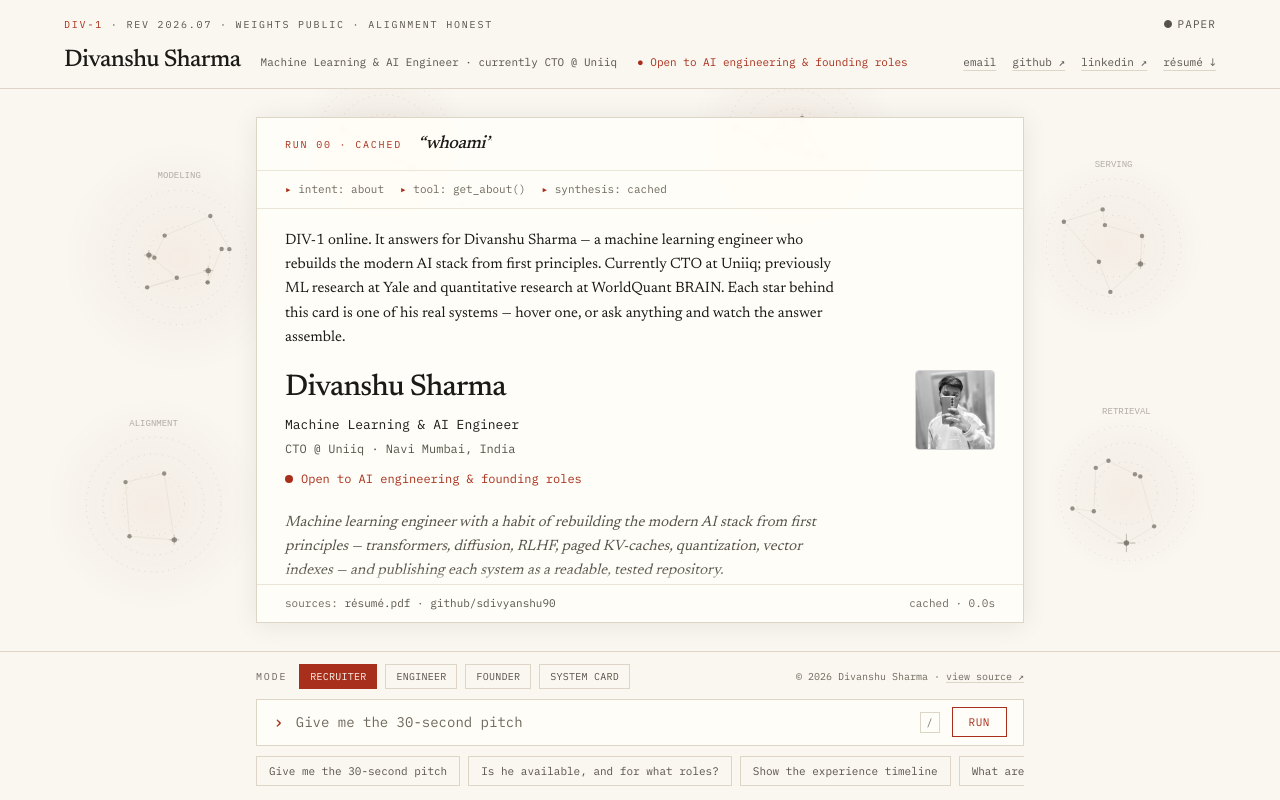
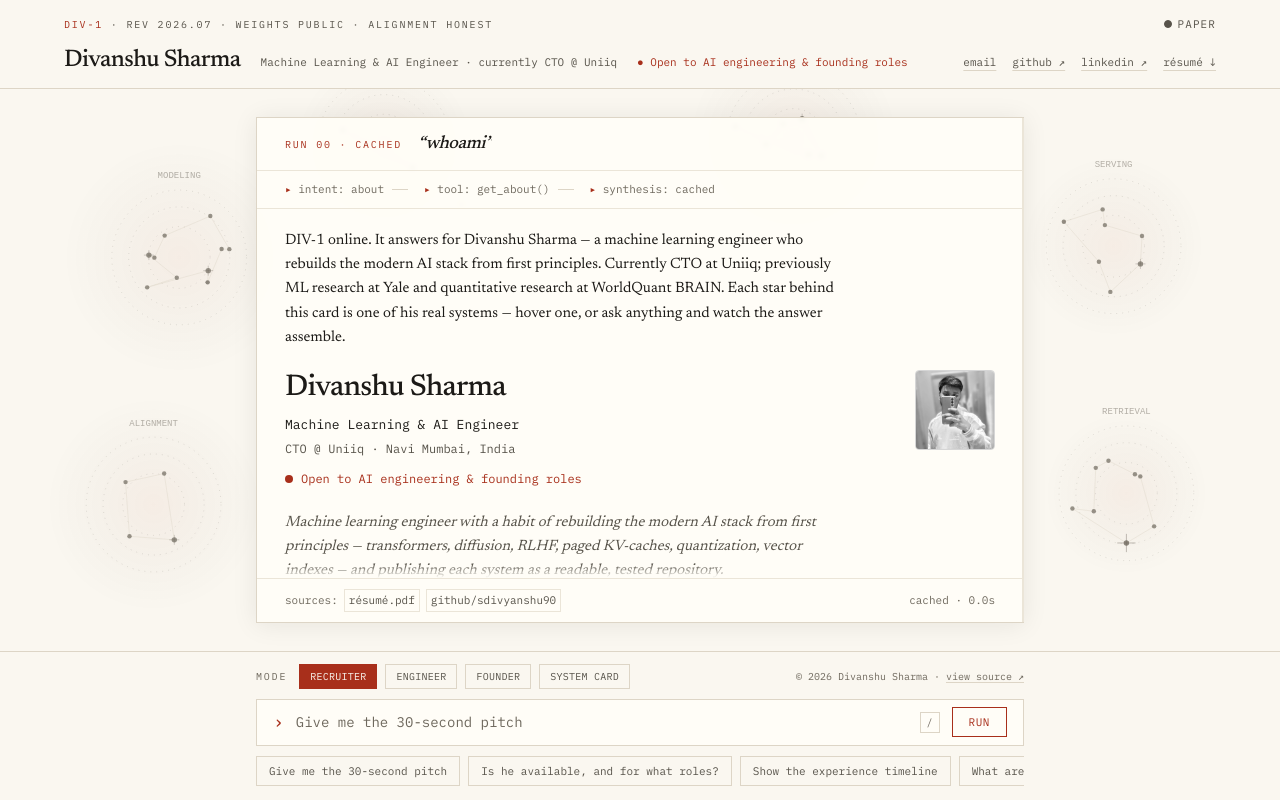
Before and after one commit to sdivyanshu90/my_portfolio, a Next.js app: page / in a window 1280 px wide. Built offline with nearby package versions, Linux system fonts and the light colour scheme.

Commit message:
feat: add trace source and scroll animations

```diff
--- a/src/components/console/card.tsx
+++ b/src/components/console/card.tsx
@@ -1,6 +1,7 @@
 "use client";
 
 import { motion, useReducedMotion } from "framer-motion";
+import { useEffect, useRef, useState } from "react";
 
 /**
  * The answer card — the single vessel every response materializes in.
@@ -30,12 +31,31 @@ export function TraceStrip({
       {steps.map((s, i) => (
         <motion.li
           key={`${s.step}-${i}`}
-          className="whitespace-nowrap"
+          className="inline-flex items-center gap-2 whitespace-nowrap"
           initial={reduce ? false : { opacity: 0, x: -8, scale: 0.96 }}
           animate={{ opacity: 1, x: 0, scale: 1 }}
           transition={{ duration: 0.25, ease: "easeOut" }}
         >
+          <span>
             <span className="text-accent">▸</span> {s.step}: {s.detail}
+          </span>
+          {i < steps.length - 1 || running ? (
+            <span
+              aria-hidden
+              className="relative hidden h-px w-4 overflow-hidden bg-rule sm:inline-block"
+            >
+              <motion.span
+                className="absolute top-1/2 size-1 -translate-y-1/2 rounded-full bg-accent"
+                initial={reduce ? false : { x: -4, opacity: 0 }}
+                animate={
+                  reduce
+                    ? { x: 10, opacity: 1 }
+                    : { x: 16, opacity: [0, 1, 1, 0] }
+                }
+                transition={{ duration: reduce ? 0 : 0.45, ease: "easeInOut" }}
+              />
+            </span>
+          ) : null}
         </motion.li>
       ))}
       {running ? (
@@ -116,11 +136,65 @@ export function CardShell({
   children?: React.ReactNode;
   animated?: boolean;
 }) {
+  const reduce = useReducedMotion();
+  const scrollRef = useRef<HTMLDivElement>(null);
+  const contentRef = useRef<HTMLDivElement>(null);
+  const [scrollState, setScrollState] = useState({
+    progress: 0,
+    scrollable: false,
+  });
+
+  useEffect(() => {
+    const scroller = scrollRef.current;
+    const content = contentRef.current;
+    if (!scroller || !content) return;
+
+    const update = () => {
+      const distance = scroller.scrollHeight - scroller.clientHeight;
+      const next = {
+        progress: distance > 0 ? scroller.scrollTop / distance : 0,
+        scrollable: distance > 8,
+      };
+      setScrollState((current) =>
+        current.scrollable === next.scrollable &&
+        Math.abs(current.progress - next.progress) < 0.001
+          ? current
+          : next,
+      );
+    };
+
+    update();
+    scroller.addEventListener("scroll", update, { passive: true });
+    const observer = new ResizeObserver(update);
+    observer.observe(scroller);
+    observer.observe(content);
+    window.addEventListener("resize", update);
+
+    return () => {
+      scroller.removeEventListener("scroll", update);
+      observer.disconnect();
+      window.removeEventListener("resize", update);
+    };
+  }, [children, narration, note]);
+
   return (
     <article
       aria-label={`Answer: ${question}`}
-      className="pointer-events-auto flex max-h-full w-full flex-col border border-rule bg-surface/95 shadow-[0_2px_24px_rgba(28,26,23,0.08)] backdrop-blur-[2px]"
+      className="pointer-events-auto relative flex max-h-full w-full flex-col border border-rule bg-surface/95 shadow-[0_2px_24px_rgba(28,26,23,0.08)] backdrop-blur-[2px]"
     >
+      {scrollState.scrollable ? (
+        <span
+          aria-hidden
+          className="pointer-events-none absolute top-0 right-[-1px] z-10 h-full w-0.5 overflow-hidden bg-rule-faint"
+        >
+          <motion.span
+            className="block h-full origin-top bg-accent"
+            initial={false}
+            animate={{ scaleY: scrollState.progress }}
+            transition={{ duration: reduce ? 0 : 0.12, ease: "easeOut" }}
+          />
+        </span>
+      ) : null}
       <Cascade animated={animated} order={0}>
         <header className="flex items-baseline gap-x-4 border-b border-rule-faint px-5 py-3 sm:px-7">
           {animated ? (
@@ -150,7 +224,11 @@ export function CardShell({
         </div>
       </Cascade>
 
-      <div className="card-scroll min-h-0 flex-1 overflow-y-auto px-5 py-5 sm:px-7">
+      <div
+        ref={scrollRef}
+        className="card-scroll min-h-0 flex-1 overflow-y-auto px-5 py-5 sm:px-7"
+      >
+        <div ref={contentRef}>
           {narration ? (
             <Cascade animated={animated} order={2}>
               <div
@@ -170,17 +248,35 @@ export function CardShell({
           ) : null}
           {children ? <div className="mt-5 space-y-6">{children}</div> : null}
         </div>
+      </div>
 
       {footer ? (
         <Cascade animated={animated} order={1}>
           <footer className="flex flex-wrap items-baseline gap-x-6 gap-y-1 border-t border-rule-faint px-5 py-2.5 font-mono text-[10px] text-ink-faint sm:px-7 sm:text-[11px]">
-            <span className="min-w-0">
+            <span className="flex min-w-0 flex-wrap items-center gap-1.5">
               sources:{" "}
               {footer.sources.map((s, i) => (
-                <span key={s}>
-                  {i > 0 ? " · " : ""}
-                  <span className="text-ink-muted">{s}</span>
-                </span>
+                <motion.span
+                  key={s}
+                  className="inline-block border border-rule-faint px-1 py-0.5 text-ink-muted"
+                  initial={
+                    animated && !reduce
+                      ? {
+                          opacity: 0,
+                          scale: 1.18,
+                          rotate: i % 2 === 0 ? -2 : 2,
+                        }
+                      : false
+                  }
+                  animate={{ opacity: 1, scale: 1, rotate: 0 }}
+                  transition={{
+                    duration: reduce ? 0 : 0.28,
+                    delay: reduce ? 0 : 0.1 + i * 0.07,
+                    ease: [0.25, 0.1, 0.25, 1],
+                  }}
+                >
+                  {s}
+                </motion.span>
               ))}
             </span>
             <span className="ml-auto whitespace-nowrap">
```
Lines whose indentation alone changed are shown as unchanged.
